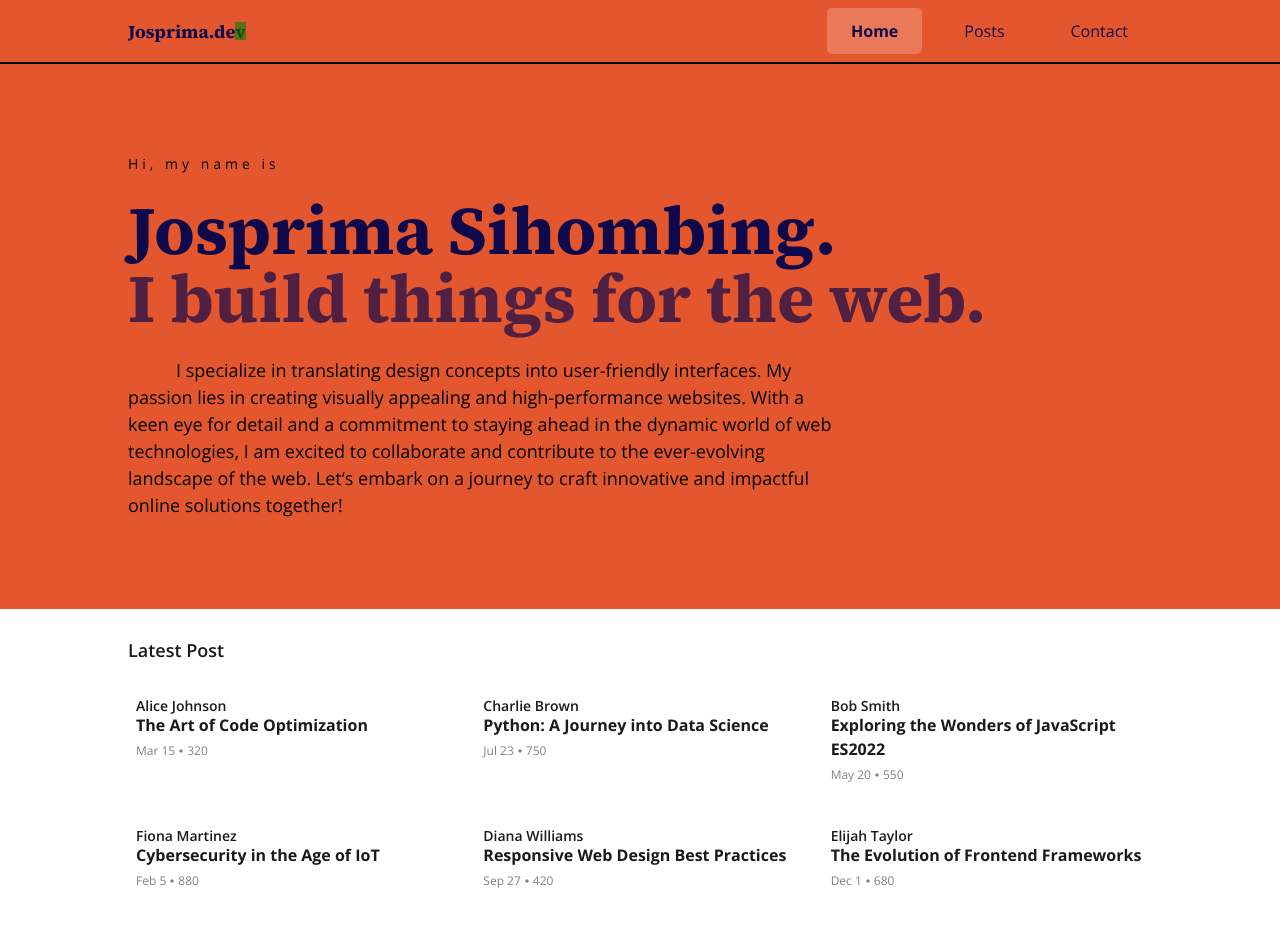
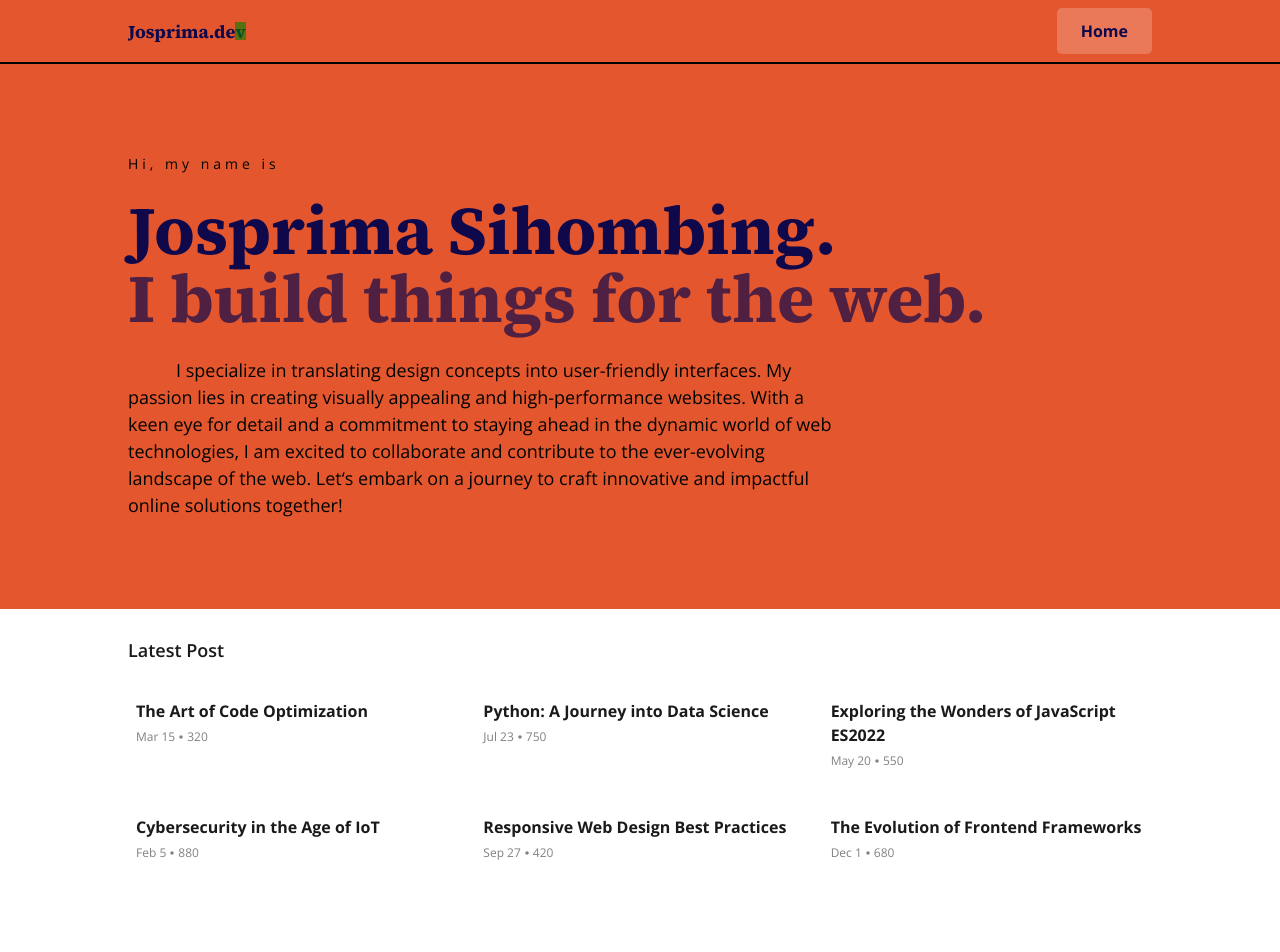
Before and after one commit to josprima-sihombing/josprima.dev, a Next.js app: page / in a window 1280 px wide. Shown: the top 952 px of the page. Built offline with nearby package versions, Linux system fonts and the light colour scheme.

Commit message:
add post detail

```diff
--- a/src/app/(pages)/page.tsx
+++ b/src/app/(pages)/page.tsx
@@ -62,6 +62,7 @@ export default function Home() {
       alt: "typescript",
     },
   ];
+
   return (
     <>
       <HeroSection />
--- a/src/components/atoms/logo/index.tsx
+++ b/src/components/atoms/logo/index.tsx
@@ -2,7 +2,7 @@ import Link from "next/link";
 import css from "./style.module.scss";
 import classNames from "classnames";
 import { sourceSerif } from "@/fonts";
-import stringToCharacter from "@/app/utils/string-to-character";
+import stringToCharacter from "@/utils/string-to-character";
 
 type LogoProps = {
   className?: string;
--- a/src/components/sections/latest-post/index.tsx
+++ b/src/components/sections/latest-post/index.tsx
@@ -5,57 +5,7 @@ import css from "./style.module.scss";
 import PostItem from "./post-item";
 import Grid from "@/components/atoms/grid";
 import Row from "@/components/atoms/row";
-
-const dummyPosts = [
-  {
-    id: "abc123",
-    author: "Alice Johnson",
-    createdAt: 1678900000000,
-    readingTime: 320,
-    title: "The Art of Code Optimization",
-    href: "#",
-  },
-  {
-    id: "ghi789",
-    author: "Charlie Brown",
-    createdAt: 1690123000000,
-    readingTime: 750,
-    title: "Python: A Journey into Data Science",
-    href: "#",
-  },
-  {
-    id: "def456",
-    author: "Bob Smith",
-    createdAt: 1684567000000,
-    readingTime: 550,
-    title: "Exploring the Wonders of JavaScript ES2022",
-    href: "#",
-  },
-  {
-    id: "pqr678",
-    author: "Fiona Martinez",
-    createdAt: 1707092000000,
-    readingTime: 880,
-    title: "Cybersecurity in the Age of IoT",
-    href: "#",
-  },
-  {
-    id: "jkl012",
-    author: "Diana Williams",
-    createdAt: 1695780000000,
-    readingTime: 420,
-    title: "Responsive Web Design Best Practices",
-    href: "#",
-  },
-  {
-    id: "mno345",
-    author: "Elijah Taylor",
-    createdAt: 1701436000000,
-    readingTime: 680,
-    title: "The Evolution of Frontend Frameworks",
-    href: "#",
-  },
-];
+import { posts } from "@/data/posts";
 
 export default function LatestPost() {
   return (
@@ -67,14 +17,13 @@ export default function LatestPost() {
       </Row>
 
       <Grid column={3}>
-        {dummyPosts.map((post) => (
+        {posts.map((post) => (
           <PostItem
             key={post.id}
-            author={post.author}
             createdAt={post.createdAt}
             readingTime={post.readingTime}
             title={post.title}
-            href={post.href}
+            slug={post.slug}
           />
         ))}
       </Grid>
--- a/src/components/sections/latest-post/post-item.tsx
+++ b/src/components/sections/latest-post/post-item.tsx
@@ -9,22 +9,18 @@ import css from "./style.module.scss";
 type PostItemProps = {
   title: string;
   createdAt: number;
-  author: string;
   readingTime: number; // Reading time in seconds;
-  href: string;
+  slug: string;
 };
 
 export default function PostItem({
-  author,
   createdAt,
   readingTime,
   title,
-  href,
+  slug,
 }: PostItemProps) {
   return (
-    <Link href={href} className={css.item}>
-      <Typography variant="card-title-sm">{author}</Typography>
-
+    <Link href={`/post/${slug}`} className={css.item}>
       <Typography variant="card-title" style={{ marginBottom: "8px" }}>
         {title}
       </Typography>
--- a/src/components/sections/navbar/index.tsx
+++ b/src/components/sections/navbar/index.tsx
@@ -58,8 +58,8 @@ export default function Navbar({ className }: NavbarProps) {
           ref={menuRef}
         >
           <Link href="/">Home</Link>
-          <Link href="/post">Posts</Link>
-          <Link href="/contact">Contact</Link>
+          {/* <Link href="/post">Posts</Link>
+          <Link href="/contact">Contact</Link> */}
         </div>
       </Container>
     </nav>
--- /dev/null
+++ b/src/data/posts.ts
@@ -0,0 +1,58 @@
+import titleToSlug from "@/utils/title-to-slug";
+
+export const posts = [
+  {
+    id: "abc123",
+    createdAt: 1678900000000,
+    readingTime: 320,
+    title: "The Art of Code Optimization",
+    get slug() {
+      return titleToSlug(this.title);
+    },
+  },
+  {
+    id: "ghi789",
+    createdAt: 1690123000000,
+    readingTime: 750,
+    title: "Python: A Journey into Data Science",
+    get slug() {
+      return titleToSlug(this.title);
+    },
+  },
+  {
+    id: "def456",
+    createdAt: 1684567000000,
+    readingTime: 550,
+    title: "Exploring the Wonders of JavaScript ES2022",
+    get slug() {
+      return titleToSlug(this.title);
+    },
+  },
+  {
+    id: "pqr678",
+    createdAt: 1707092000000,
+    readingTime: 880,
+    title: "Cybersecurity in the Age of IoT",
+    get slug() {
+      return titleToSlug(this.title);
+    },
+  },
+  {
+    id: "jkl012",
+    createdAt: 1695780000000,
+    readingTime: 420,
+    title: "Responsive Web Design Best Practices",
+    get slug() {
+      return titleToSlug(this.title);
+    },
+  },
+  {
+    id: "mno345",
+    createdAt: 1701436000000,
+    readingTime: 680,
+    title: "The Evolution of Frontend Frameworks",
+    get slug() {
+      return titleToSlug(this.title);
+    },
+  },
+];
--- /dev/null
+++ b/src/utils/title-to-slug.ts
@@ -0,0 +1,12 @@
+export default function titleToSlug(title: string) {
+  return title
+    .trim()
+    .replace(/[^a-zA-Z0-9\s]/gi, "")
+    .toLowerCase()
+    .split(" ")
+    .join("-");
+}
+
+const title = titleToSlug("Python: A Journey into Data Science");
+
+title;
```
Also changed, not shown: src/app/(pages)/post/[slug]/page.tsx (added, +17 -0 lines), src/utils/string-to-character.ts (renamed from src/app/utils/string-to-character.ts).
